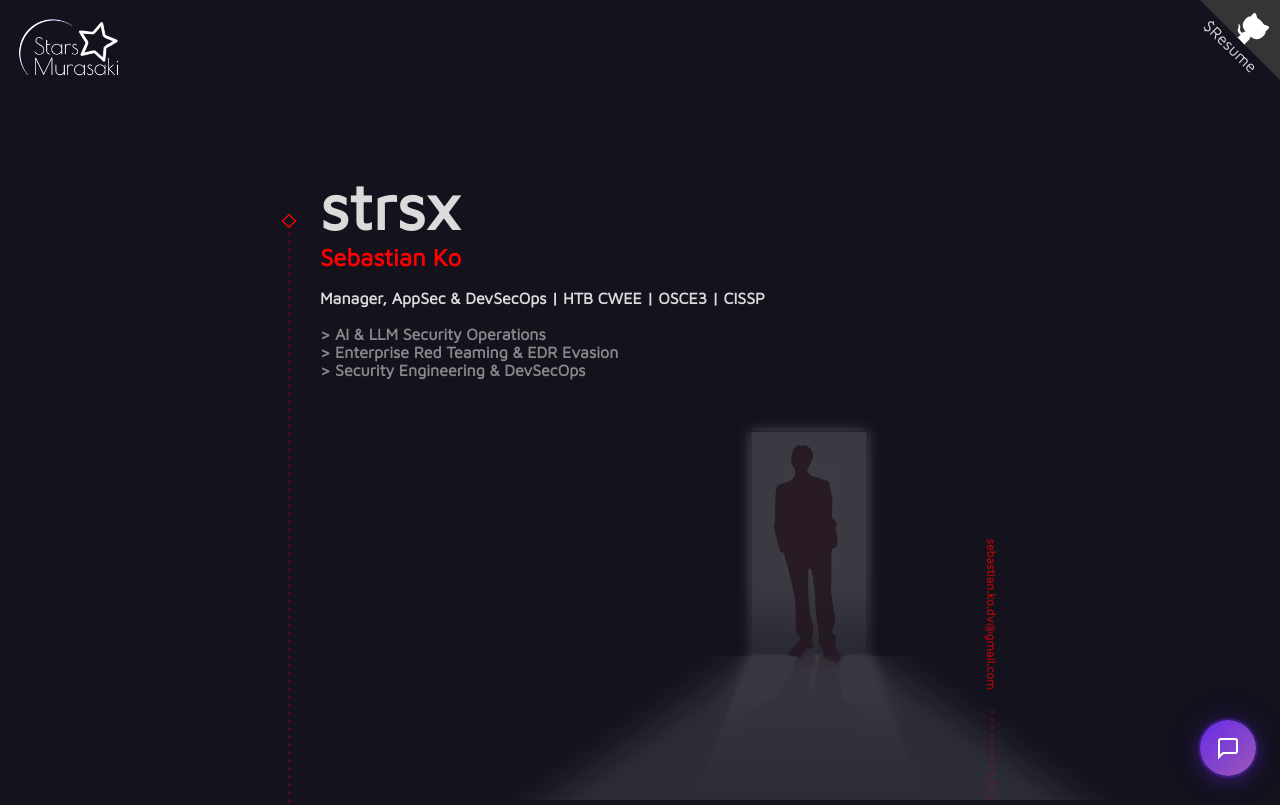
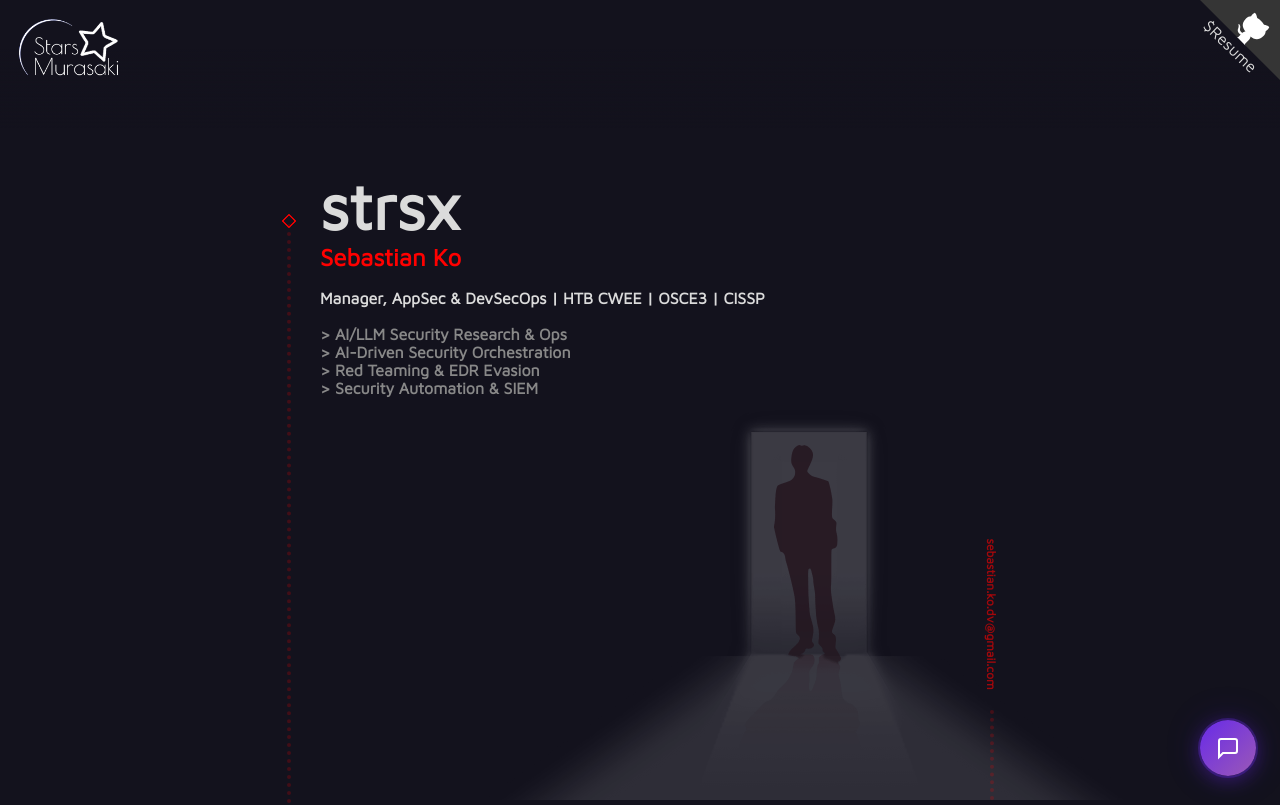
Before and after one commit to sebastian93921/strsx.com, a Vue app: page / in a window 1280 px wide. Shown: the top 805 px of the page. Built offline with nearby package versions, Linux system fonts and the light colour scheme.

Commit message:
Update Intro.vue

```diff
--- a/src/components/Home/Intro.vue
+++ b/src/components/Home/Intro.vue
@@ -40,9 +40,10 @@ const typeArray = [
     "",
     "<p style='color: #dbdbdb'>Manager, AppSec & DevSecOps | HTB CWEE | OSCE3 | CISSP</p>",
     "",
-    "> AI & LLM Security Operations",
-    "> Enterprise Red Teaming & EDR Evasion",
-    "> Security Engineering & DevSecOps"
+    "> AI/LLM Security Research & Ops",
+    "> AI-Driven Security Orchestration",
+    "> Red Teaming & EDR Evasion",
+    "> Security Automation & SIEM"
 ];
 
 const typeFinish = () => {
```
